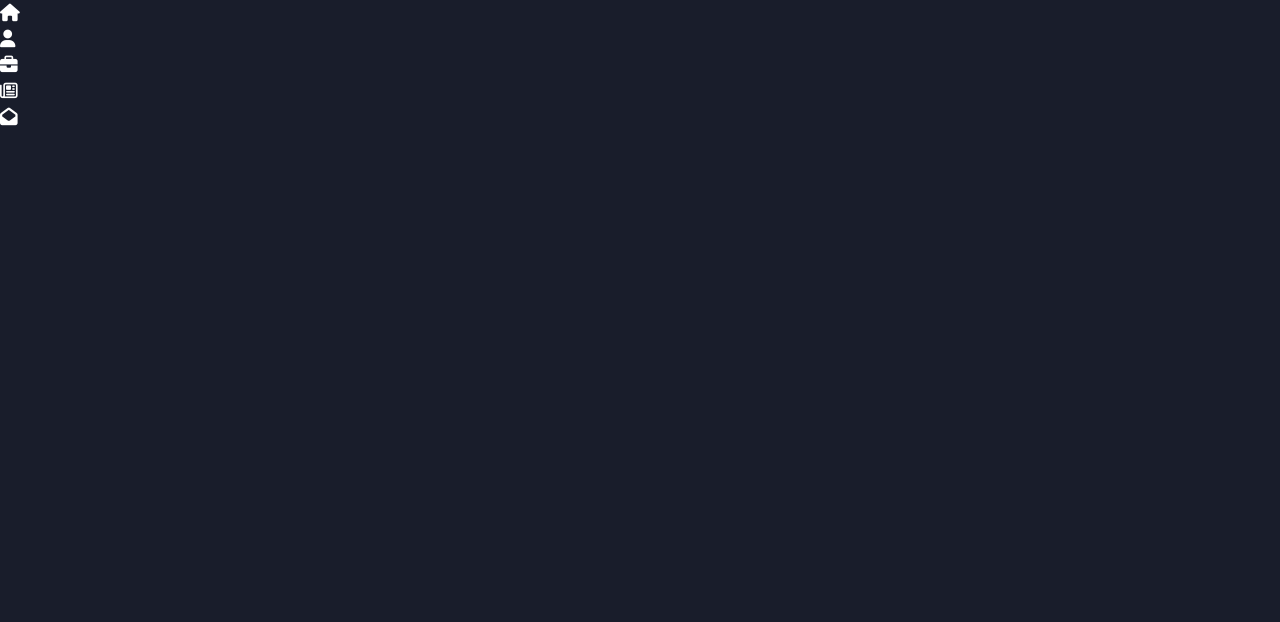
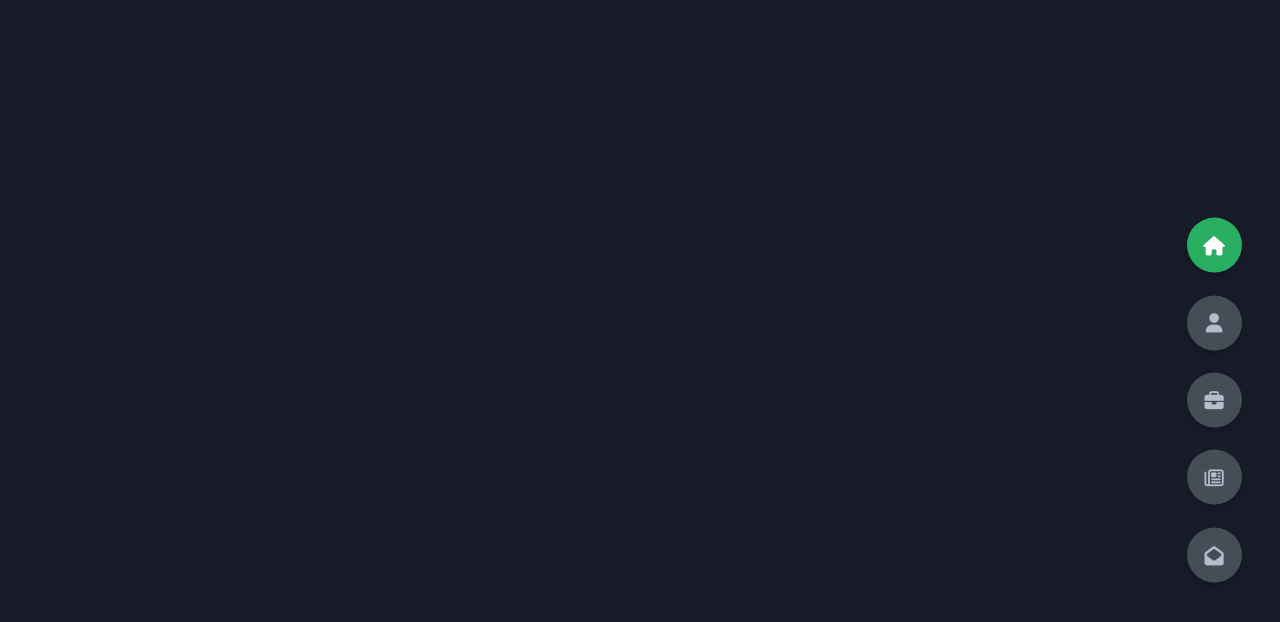
Before and after one commit to ftitus/portfolio, a plain HTML site: page index.html in a window 1280 px wide. Drawn offline with Linux system fonts and the light colour scheme.

Commit message:
style update

```diff
--- a/styles/styles.scss
+++ b/styles/styles.scss
@@ -79,3 +79,41 @@ section {
   display: none;
   transform: translateY(0) scaleY(1);
 }
+
+//Controls
+.controls {
+  position: fixed;
+  z-index: 10;
+  top: 50%;
+  right: 3%;
+  display: flex;
+  flex-direction: column;
+  align-items: center;
+  justify-content: center;
+  transform: translateY(-50%);
+}
+.controls .control {
+  padding: 1rem;
+  cursor: pointer;
+  background-color: var(--color-grey-4);
+  width: 55px;
+  height: 55px;
+  border-radius: 50%;
+  display: flex;
+  justify-content: center;
+  align-items: center;
+  margin: 0.7rem 0;
+  box-shadow: var(--box-shadow-1);
+}
+.controls .control i {
+  font-size: 1.2rem;
+  color: var(--color-grey-2);
+  pointer-events: none;
+}
+.controls .active-btn {
+  background-color: var(--color-secondary);
+  transition: all 0.4s ease-in-out;
+}
+.controls .active-btn i {
+  color: var(--color-white);
+}
```
Also changed, not shown: app.js (added), styles/styles.css, 2 other files.
